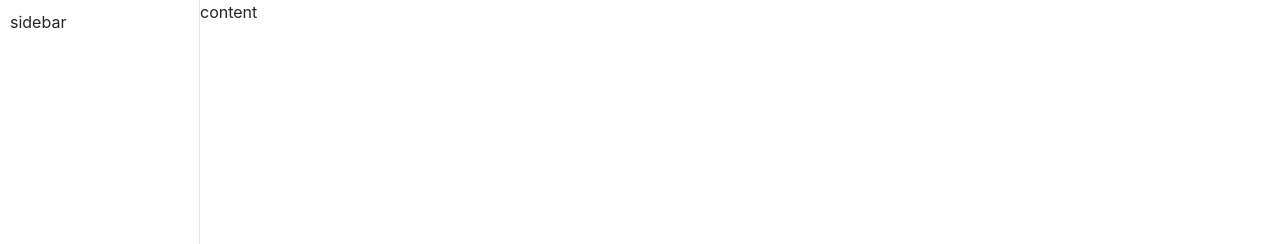
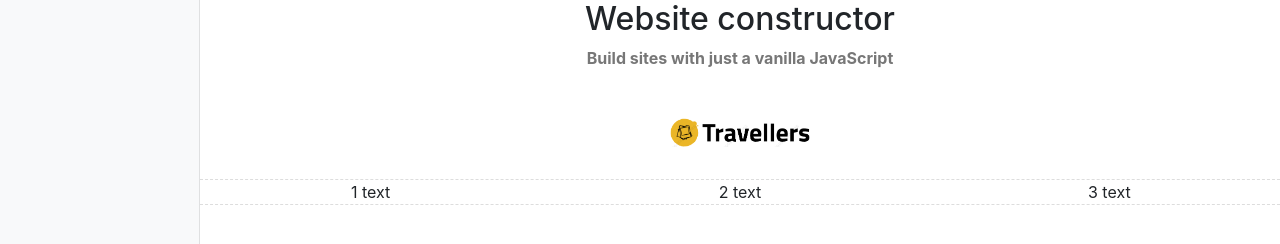
Before and after one commit to AlexanderK27/practice--small-site-constructor, a website built with webpack: page src/index.html in a window 1280 px wide. Shown: the top 244 px of the page. Built offline with nearby package versions, Linux system fonts and the light colour scheme.

Commit message:
Add the ability to create HTML blocks using JavaScript

```diff
--- a/package.json
+++ b/package.json
@@ -15,6 +15,7 @@
 	"license": "ISC",
 	"devDependencies": {
 		"css-loader": "^4.2.1",
+		"file-loader": "^6.0.0",
 		"html-webpack-plugin": "^4.3.0",
 		"style-loader": "^1.2.1",
 		"webpack": "^4.44.1",
--- /dev/null
+++ b/src/classes/blocks.js
@@ -0,0 +1,56 @@
+import { row, col } from '../utils'
+
+class Block {
+	constructor(value, options) {
+		this.value = value
+		this.options = options
+	}
+
+	toHTML() {
+		return 'Method toHTML should has been created in child classes'
+	}
+}
+
+export class ImageBlock extends Block {
+	constructor(value, options) {
+		super(value, options)
+	}
+
+	toHTML() {
+		const { alt, styles, imageStyles } = this.options
+		const html = `<img src="${this.value}" alt="${alt}" style="${imageStyles}" />`
+		return row(html, styles)
+	}
+}
+
+export class TextBlock extends Block {
+	constructor(value, options) {
+		super(value, options)
+	}
+
+	toHTML() {
+		return row(col(`<p>${this.value}</p>`), this.options.styles)
+	}
+}
+
+export class TextColumnsBlock extends Block {
+	constructor(value, options) {
+		super(value, options)
+	}
+
+	toHTML() {
+		const html = this.value.map(item => col(item))
+		return row(html.join(''), this.options.styles)
+	}
+}
+
+export class TitleBlock extends Block {
+	constructor(value, options) {
+		super(value, options)
+	}
+
+	toHTML() {
+		const { tag, styles } = this.options
+		return row(col(`<${tag}>${this.value}</${tag}>`), styles)
+	}
+}
--- a/src/index.html
+++ b/src/index.html
@@ -14,12 +14,8 @@
 
 	<body>
 		<div id="app" class="container-fluid">
-			<div id="panel" class="bg0light sidebar">
-				sidebar
-			</div>
-			<div id="site" class="content">
-				content
-			</div>
+			<div id="panel" class="bg-light sidebar"></div>
+			<div id="site" class="content"></div>
 		</div>
 	</body>
 </html>
--- a/src/index.js
+++ b/src/index.js
@@ -1 +1,8 @@
+import { model } from './model'
 import './styles/main.css'
+
+const site = document.querySelector('#site')
+
+model.forEach(block => {
+	site.insertAdjacentHTML('beforeend', block.toHTML())
+})
--- /dev/null
+++ b/src/model.js
@@ -0,0 +1,25 @@
+import {
+	ImageBlock,
+	TextBlock,
+	TextColumnsBlock,
+	TitleBlock
+} from './classes/blocks'
+import image from './assets/travellers.png'
+
+export const model = [
+	new TitleBlock('Website constructor', {
+		tag: 'h2',
+		styles: 'text-align: center;'
+	}),
+	new TextBlock('Build sites with just a vanilla JavaScript', {
+		styles: 'text-align: center; font-weight: bold; color: #777;'
+	}),
+	new ImageBlock(image, {
+		alt: 'my image',
+		styles: 'padding: 2rem 0; display: flex; justify-content: center;',
+		imageStyles: 'width: 140px; height: auto;'
+	}),
+	new TextColumnsBlock(['1 text', '2 text', '3 text'], {
+		styles: 'text-align: center; border: 1px dashed #ddd;'
+	})
+]
--- /dev/null
+++ b/src/utils.js
@@ -0,0 +1,7 @@
+export function row(content, styles = '') {
+	return `<div class="row" style="${styles}">${content}</div>`
+}
+
+export function col(content, styles = '') {
+	return `<div class="col-sm" style="${styles}">${content}</div>`
+}
--- a/webpack.config.js
+++ b/webpack.config.js
@@ -20,6 +20,12 @@ module.exports = {
 			{
 				test: /\.css$/,
 				use: ['style-loader', 'css-loader']
+			},
+			{
+				test: /\.(png|jpe?g|gif)$/i,
+				use: {
+					loader: 'file-loader'
+				}
 			}
 		]
 	}
```
Also changed, not shown: src/assets/travellers.png (added), 1 other file.
